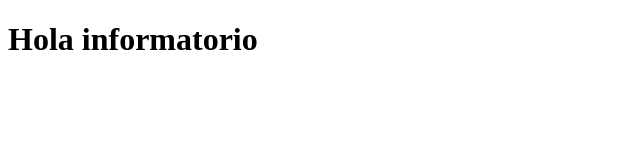
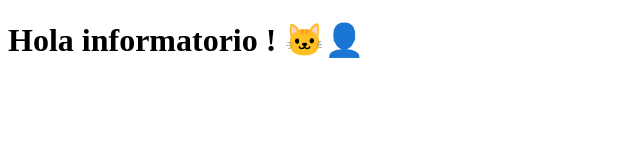
Before and after one commit to Belsand/ejemplo, a plain HTML site: page app/index.html in a window 1280 px wide. Shown: the whole page, without its empty margins (0-640 px from the left). Drawn offline with Linux system fonts and the light colour scheme.

Commit message:
tercer commit

```diff
--- a/app/index.html
+++ b/app/index.html
@@ -6,6 +6,6 @@
     <title>Primer despliegue</title>
 </head>
 <body>
-  <h1>Hola informatorio</h1>
+  <h1>Hola informatorio ! 🐱‍👤  </h1>
 </body>
 </html>
```
